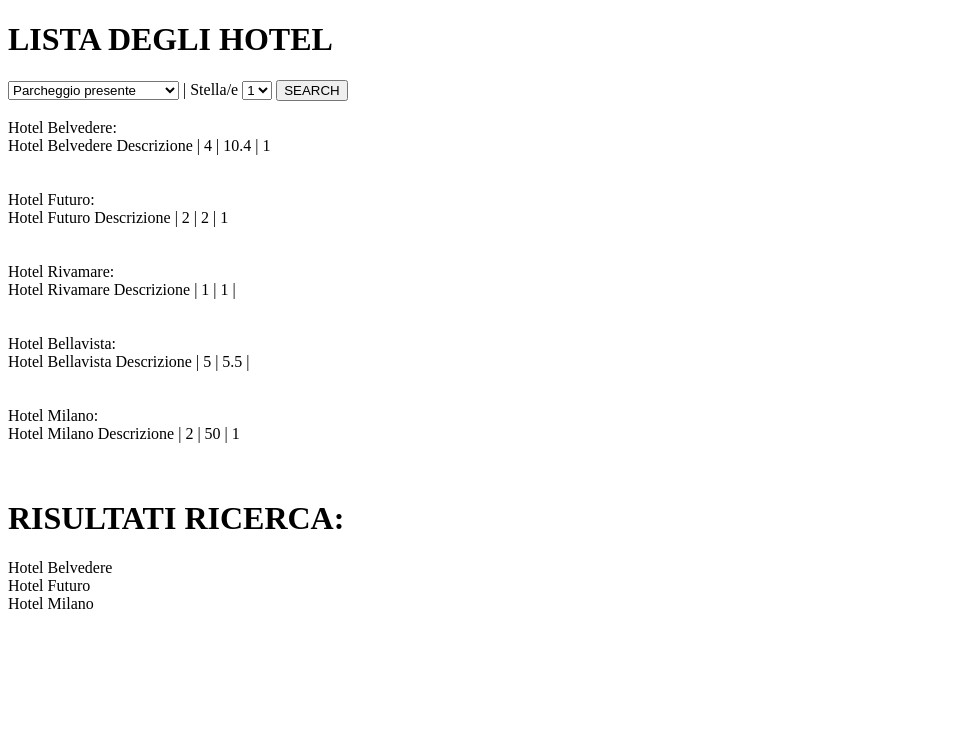
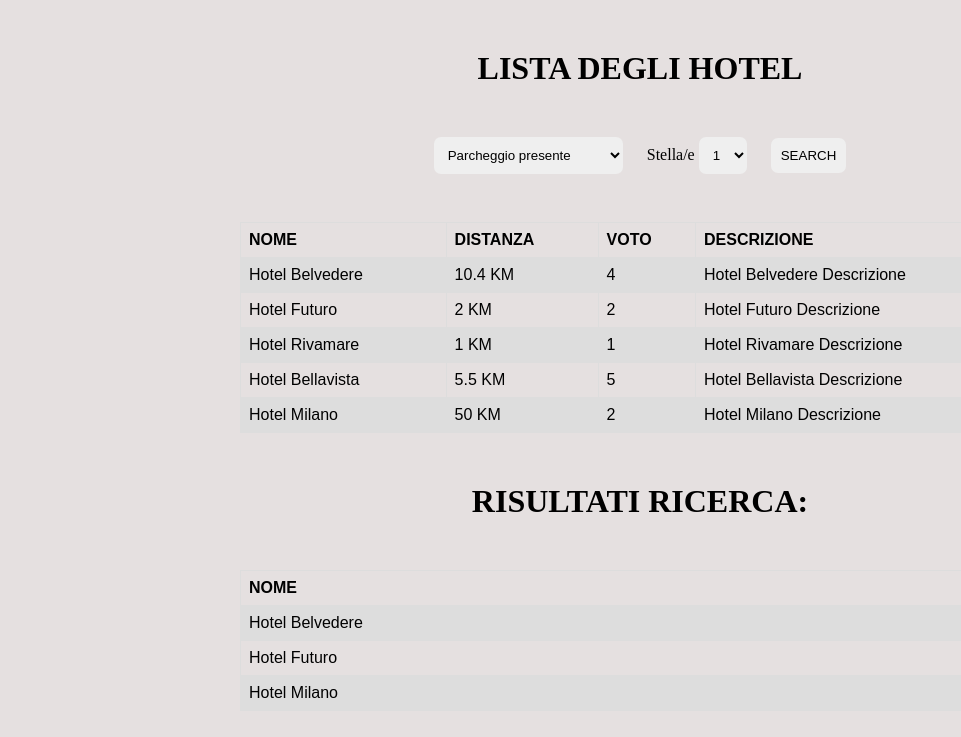
Before and after one commit to danipetro21/php-hotel, a PHP site: page /?park=1 in a window 1280 px wide. Shown: the top 737 px of the page, without its empty margins (0-961 px from the left). Run offline with PHP 8.4, Linux system fonts and the light colour scheme; data that the repository does not hold is empty.

Commit message:
add basic style

```diff
--- a/index.php
+++ b/index.php
@@ -5,6 +5,7 @@
   <meta charset="UTF-8">
   <meta http-equiv="X-UA-Compatible" content="IE=edge">
   <meta name="viewport" content="width=device-width, initial-scale=1.0">
+  <link rel="stylesheet" href="style.css">
   <title>HOTEL</title>
 </head>
 
@@ -73,7 +74,7 @@
       </select>
 
       <!-- select per il voto -->
-      <label for="stelle">| Stella/e</label>
+      <label for="stelle">Stella/e</label>
       <select name="stelle" id="stelle">
         <option value=1>1</option>
         <option value=2>2</option>
@@ -91,8 +92,15 @@
   </div>
 
   <div class="box-hotel">
+
+    <table>
+      <tr>
+        <th>NOME</th>
+        <th>DISTANZA</th>
+        <th>VOTO</th>
+        <th>DESCRIZIONE</th>
+      </tr>
       <?php
-
       foreach ($hotels as $hotel) {
         $name = $hotel["name"];
         $description = $hotel["description"];
@@ -100,27 +108,29 @@
         $distance_to_center = $hotel["distance_to_center"];
         $park = $hotel["parking"];
 
-      echo $name . ":" . "<br>";
-      echo $description . " | " . $vote . " | " . $distance_to_center . " | ". $park . "<br><br><br>";
+        echo "<tr>" . "<td>" . $name . "</td>" . "<td>" . $distance_to_center ." KM" . "</td>" . "<td>" . $vote . "</td>" . "<td>" . $description . "</td>" . "</tr>";
       }
+      ?>
 
-    ?>
-  </div>
+    </table>
 
+    <table>
+      <tr>
+        <th>NOME</th>
+      </tr>
       <?php
-
       echo "<h1>RISULTATI RICERCA: </h1>";
       foreach ($hotels as $hotelPark) {
         $park = $hotelPark["parking"];
         $vote = $hotelPark["vote"];
         $name = $hotelPark["name"];
         if ($park == $_GET['park'] && $vote >= $_GET['stelle']) {
-            echo $name . "  " . "<br>";
+          echo "<tr>" . "<td>" . $name . "</td>" . "</tr>";
         }
       }
-
       ?>
-
+    </table>
+  </div>
 </body>
 
 
--- /dev/null
+++ b/style.css
@@ -0,0 +1,55 @@
+* {
+    margin: 0;
+    padding: 0;
+    box-sizing: border-box;
+}
+
+body {
+    background-color: rgb(229, 224, 224);
+    text-align: center;
+}
+
+
+h1 {
+    margin: 50px;
+}
+
+select,
+input {
+    padding: 10px;
+    border-radius: 7px;
+    border: transparent;
+}
+
+input {
+    cursor: pointer;
+    margin-left: 20px;
+}
+
+label{
+    margin-left:20px;
+}
+
+.box-hotel{
+
+    max-width: 800px;
+    margin: 30px auto;
+
+}
+
+table {
+    font-family: arial, sans-serif;
+    border-collapse: collapse;
+    width: 100%;
+
+  }
+
+  td, th {
+    border: 1px solid #dddddd;
+    text-align: left;
+    padding: 8px;
+  }
+
+  tr:nth-child(even) {
+    background-color: #dddddd;
+  }
```
Lines whose indentation alone changed are shown as unchanged.
